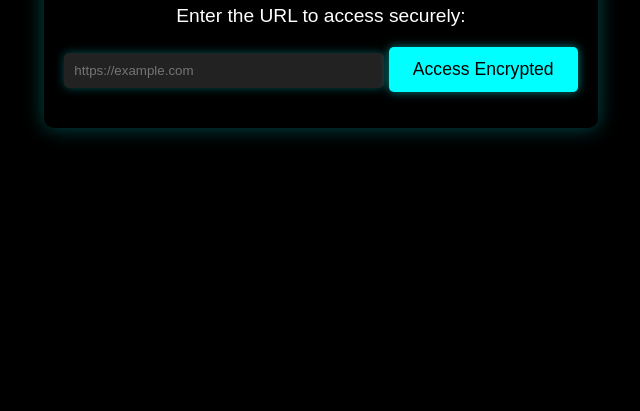
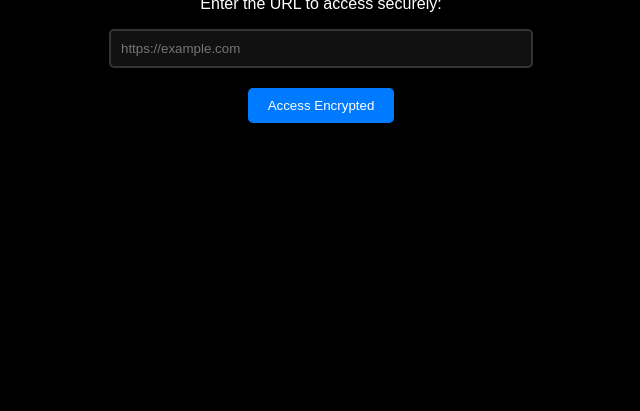
Before and after one commit to Genera1Developer/Project-Auto, a plain HTML site: page public/index.html in a window 1280 px wide. Shown: the part 389-800 px from the top of the page, without its empty margins (319-959 px from the left). Drawn offline with Linux system fonts and the light colour scheme; files that its build step writes are made by us from their sources; files whose address does not match are found by name.

Commit message:
Updated CSS for dark theme and particles.js edi...

```diff
--- a/public/index.css
+++ b/public/index.css
@@ -1,68 +1,62 @@
 body {
-    font-family: 'Arial', sans-serif;
     margin: 0;
-    overflow: hidden; /* Hide scrollbars */
-    background: #000;
+    font-family: sans-serif;
+    background-color: #000;
     color: #fff;
-    height: 100vh;
-    display: flex;
-    justify-content: center;
-    align-items: center;
+    overflow: hidden;
+}
+
+#particles-js {
+    position: fixed;
+    width: 100%;
+    height: 100%;
+    z-index: -1;
 }
 
 .container {
+    display: flex;
+    flex-direction: column;
+    align-items: center;
+    justify-content: center;
+    height: 100vh;
     text-align: center;
-    padding: 20px;
-    border-radius: 10px;
-    background: rgba(0, 0, 0, 0.5);
-    box-shadow: 0 0 20px rgba(0, 255, 255, 0.3);
-    z-index: 1;
-}
-
-h1 {
-    font-size: 2.5em;
-    margin-bottom: 20px;
-    color: #00ffff;
-    text-shadow: 0 0 10px rgba(0, 255, 255, 0.8);
-}
-
-p {
-    font-size: 1.2em;
-    margin-bottom: 20px;
 }
 
 input[type="text"] {
     padding: 10px;
-    width: 300px;
-    border: none;
+    border: 2px solid #333;
+    background-color: #111;
+    color: #fff;
     border-radius: 5px;
     margin-bottom: 20px;
-    background: #222;
-    color: #fff;
-    box-shadow: 0 0 10px rgba(0, 255, 255, 0.3);
+    width: 80%;
+    max-width: 400px;
 }
 
 button {
-    padding: 12px 24px;
-    background: #00ffff;
-    color: #000;
+    padding: 10px 20px;
+    background-color: #007bff;
+    color: white;
     border: none;
     border-radius: 5px;
     cursor: pointer;
-    font-size: 1.1em;
-    transition: background 0.3s ease;
-    box-shadow: 0 0 10px rgba(0, 255, 255, 0.5);
+    transition: background-color 0.3s ease;
 }
 
 button:hover {
-    background: #00bfff;
+    background-color: #0056b3;
 }
 
-#particles-js {
-    position: absolute;
-    width: 100%;
-    height: 100%;
-    top: 0;
-    left: 0;
-    z-index: 0;
+#error-message {
+    color: red;
+    margin-top: 10px;
 }
+
+a {
+    color: #007bff;
+    text-decoration: none;
+}
+
+a:hover {
+    text-decoration: underline;
+}
```
